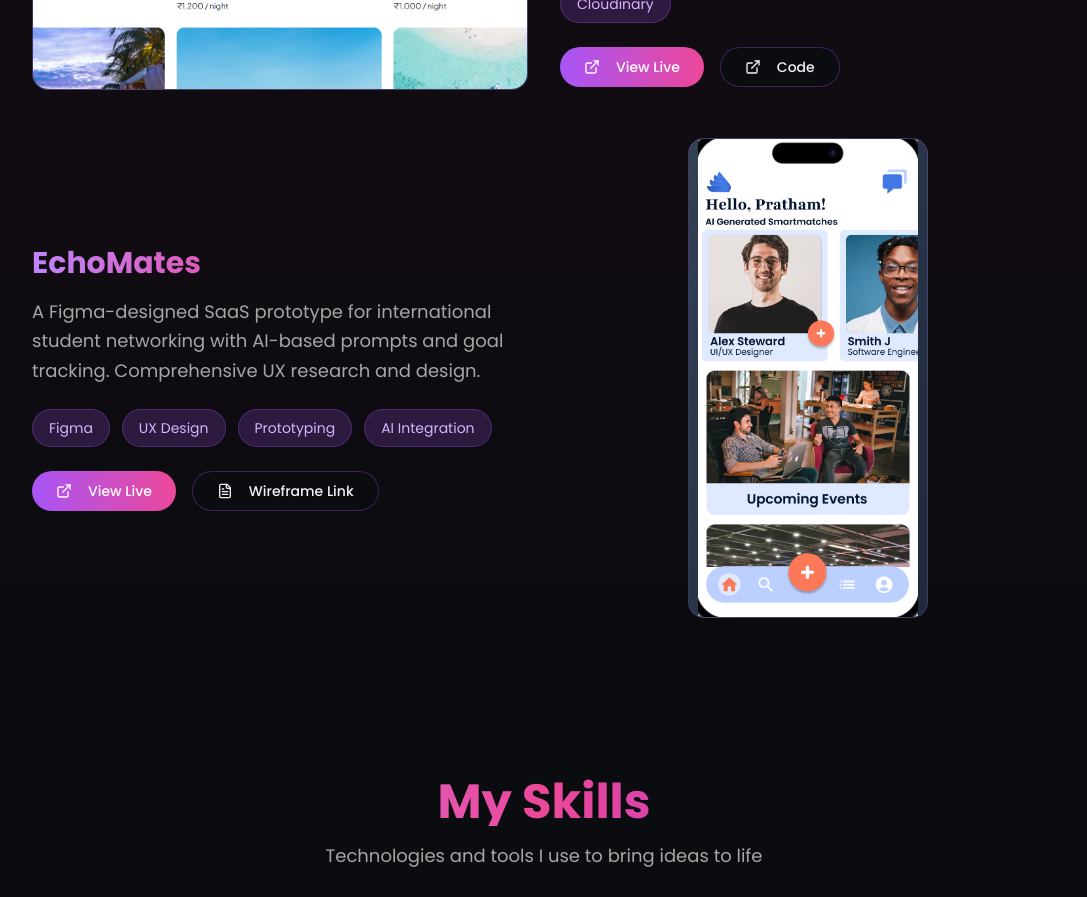
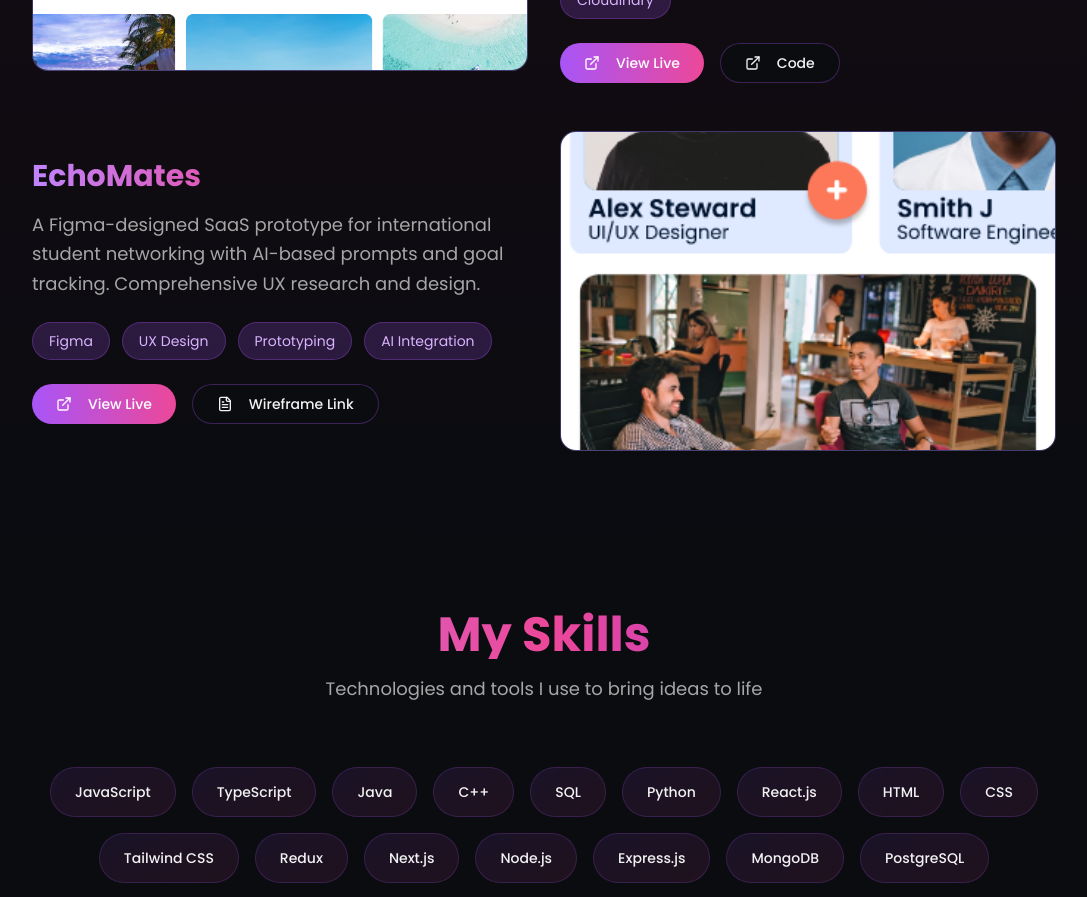
Before and after one commit to SumerThakur1771/sumer-thakur-portfolio, a React (Vite) app: page / in a window 1280 px wide. Shown: the part 1840-2737 px from the top of the page, without its empty margins (96-1183 px from the left). Built offline with nearby package versions, Linux system fonts and the light colour scheme.

Commit message:
reverted back the changes

```diff
--- a/src/components/Projects.tsx
+++ b/src/components/Projects.tsx
@@ -1,120 +1,3 @@
-
-// import React from 'react';
-// import { Button } from './ui/button';
-// import { ExternalLink, FileText } from 'lucide-react';
-
-// const Projects = () => {
-//   const projects = [
-//     {
-//       title: 'StayScape',
-//       description: 'A full-stack accommodation platform with CRUD listings, Mapbox maps, Cloudinary uploads, and session-based authentication. Built with React, Node.js, and MongoDB.',
-//       link: 'https://stayscape-v7dj.onrender.com/listings',
-//       github: 'https://github.com/SumerThakur1771/StayScape',
-//       tech: ['React', 'Node.js', 'MongoDB', 'Mapbox', 'Cloudinary'],
-//       image: '/lovable-uploads/eb5dea90-7779-4f0f-8eae-f73280d2a173.png'
-//     },
-//     {
-//       title: 'EchoMates',
-//       description: 'A Figma-designed SaaS prototype for international student networking with AI-based prompts and goal tracking. Comprehensive UX research and design.',
-//       link: 'https://www.figma.com/proto/ZcOYtt6E7OLUVqNIPX41us/EchoMates_Final-Exam',
-//       github: 'https://www.figma.com/design/ZcOYtt6E7OLUVqNIPX41us/EchoMates_Final-Exam?node-id=79-153&t=oUw3n7Exz6qQEhhP-0',
-//       tech: ['Figma', 'UX Design', 'Prototyping', 'AI Integration'],
-//       image: '/lovable-uploads/2e1897c3-7005-4aae-90d4-593b636ca9be.png'
-//     }
-//   ];
-
-//   return (
-//     <section id="projects" className="section-padding scroll-mt-28 bg-gradient-to-b from-background via-pink-950/10 to-background">
-//       <div className="container mx-auto">
-//         <div className="text-center mb-14">
-//           <h2 className="text-4xl md:text-5xl md:leading-normal font-bold gradient-text">
-//             My Projects
-//           </h2>
-//         </div>
-
-//         <div className="space-y-12">
-//           {projects.map((project, index) => (
-//             <div
-//               key={project.title}
-//               className={`flex flex-col lg:flex-row items-center gap-8 animate-fadeInUp ${
-//                 index % 2 === 1 ? 'lg:flex-row-reverse' : ''
-//               }`}
-//               style={{ animationDelay: `${index * 0.2}s` }}
-//             >
-//               {/* Project Image */}
-//               <div className="w-full lg:w-1/2">
-//                 <div className="relative group">
-//                   <div className="w-full h-80 bg-gradient-to-br from-slate-700 to-slate-800 rounded-2xl overflow-hidden border border-purple-500/20">
-//                     <img
-//                       src={project.image}
-//                       alt={project.title}
-//                       className="w-full h-full object-cover group-hover:scale-110 transition-transform duration-500"
-//                     />
-//                   </div>
-//                   <div className="absolute inset-0 bg-gradient-to-t from-purple-500/20 to-transparent rounded-2xl opacity-0 group-hover:opacity-100 transition-opacity duration-300"></div>
-//                 </div>
-//               </div>
-
-//               {/* Project Content */}
-//               <div className="w-full lg:w-1/2 space-y-6">
-//                 <div>
-//                   <h3 className="text-3xl font-bold gradient-text mb-4">
-//                     {project.title}
-//                   </h3>
-//                   <p className="text-muted-foreground leading-relaxed text-lg">
-//                     {project.description}
-//                   </p>
-//                 </div>
-
-//                 {/* Tech stack */}
-//                 <div className="flex flex-wrap gap-3">
-//                   {project.tech.map((tech) => (
-//                     <span
-//                       key={tech}
-//                       className="px-4 py-2 text-sm bg-purple-500/20 text-purple-300 rounded-full border border-purple-500/30 hover:bg-purple-500/30 transition-colors cursor-default"
-//                     >
-//                       {tech}
-//                     </span>
-//                   ))}
-//                 </div>
-
-//                 {/* Action buttons */}
-//                 <div className="flex gap-4">
-//                   <Button
-//                     className="bg-gradient-to-r from-purple-500 to-pink-500 hover:from-purple-600 hover:to-pink-600 text-white px-6 py-3 rounded-full font-medium transition-all duration-300 hover:scale-105"
-//                     onClick={() => window.open(project.link, '_blank')}
-//                   >
-//                     <ExternalLink className="mr-2 h-4 w-4" />
-//                     View Live
-//                   </Button>
-//                   <Button
-//                     variant="outline"
-//                     className="border-purple-500/30 hover:bg-purple-500/20 px-6 py-3 rounded-full font-medium"
-//                     onClick={() => window.open(project.github, '_blank')}
-//                   >
-//                     {project.title === 'EchoMates' ? (
-//                       <>
-//                         <FileText className="mr-2 h-4 w-4" />
-//                         Wireframe Link
-//                       </>
-//                     ) : (
-//                       <>
-//                         <ExternalLink className="mr-2 h-4 w-4" />
-//                         Code
-//                       </>
-//                     )}
-//                   </Button>
-//                 </div>
-//               </div>
-//             </div>
-//           ))}
-//         </div>
-//       </div>
-//     </section>
-//   );
-// };
-
-// export default Projects;
 
 import React from 'react';
 import { Button } from './ui/button';
@@ -124,32 +7,24 @@ const Projects = () => {
   const projects = [
     {
       title: 'StayScape',
-      description:
-        'A full-stack accommodation platform with CRUD listings, Mapbox maps, Cloudinary uploads, and session-based authentication. Built with React, Node.js, and MongoDB.',
+      description: 'A full-stack accommodation platform with CRUD listings, Mapbox maps, Cloudinary uploads, and session-based authentication. Built with React, Node.js, and MongoDB.',
       link: 'https://stayscape-v7dj.onrender.com/listings',
       github: 'https://github.com/SumerThakur1771/StayScape',
       tech: ['React', 'Node.js', 'MongoDB', 'Mapbox', 'Cloudinary'],
-      image: '/lovable-uploads/eb5dea90-7779-4f0f-8eae-f73280d2a173.png',
-      type: 'landscape',
+      image: '/lovable-uploads/eb5dea90-7779-4f0f-8eae-f73280d2a173.png'
     },
     {
       title: 'EchoMates',
-      description:
-        'A Figma-designed SaaS prototype for international student networking with AI-based prompts and goal tracking. Comprehensive UX research and design.',
+      description: 'A Figma-designed SaaS prototype for international student networking with AI-based prompts and goal tracking. Comprehensive UX research and design.',
       link: 'https://www.figma.com/proto/ZcOYtt6E7OLUVqNIPX41us/EchoMates_Final-Exam',
-      github:
-        'https://www.figma.com/design/ZcOYtt6E7OLUVqNIPX41us/EchoMates_Final-Exam?node-id=79-153&t=oUw3n7Exz6qQEhhP-0',
+      github: 'https://www.figma.com/design/ZcOYtt6E7OLUVqNIPX41us/EchoMates_Final-Exam?node-id=79-153&t=oUw3n7Exz6qQEhhP-0',
       tech: ['Figma', 'UX Design', 'Prototyping', 'AI Integration'],
-      image: '/lovable-uploads/2e1897c3-7005-4aae-90d4-593b636ca9be.png',
-      type: 'mobile',
-    },
+      image: '/lovable-uploads/2e1897c3-7005-4aae-90d4-593b636ca9be.png'
+    }
   ];
 
   return (
-    <section
-      id="projects"
-      className="section-padding scroll-mt-28 bg-gradient-to-b from-background via-pink-950/10 to-background"
-    >
+    <section id="projects" className="section-padding scroll-mt-28 bg-gradient-to-b from-background via-pink-950/10 to-background">
       <div className="container mx-auto">
         <div className="text-center mb-14">
           <h2 className="text-4xl md:text-5xl md:leading-normal font-bold gradient-text">
@@ -169,23 +44,13 @@ const Projects = () => {
               {/* Project Image */}
               <div className="w-full lg:w-1/2">
                 <div className="relative group">
-                  <div
-                    className={`${
-                      project.type === 'mobile'
-                        ? 'aspect-[9/18] max-h-[30rem] max-w-xs'
-                        : 'h-[22rem] w-full'
-                    } bg-gradient-to-br from-slate-700 to-slate-800 rounded-2xl overflow-hidden border border-purple-500/20 mx-auto`}
-                  >
+                  <div className="w-full h-80 bg-gradient-to-br from-slate-700 to-slate-800 rounded-2xl overflow-hidden border border-purple-500/20">
                     <img
                       src={project.image}
                       alt={project.title}
-                      className={`w-full h-full ${
-                        project.type === 'mobile' ? 'object-contain' : 'object-cover'
-                      } group-hover:scale-110 transition-transform duration-500`}
+                      className="w-full h-full object-cover group-hover:scale-110 transition-transform duration-500"
                     />
                   </div>
-
-                  {/* Hover Overlay */}
                   <div className="absolute inset-0 bg-gradient-to-t from-purple-500/20 to-transparent rounded-2xl opacity-0 group-hover:opacity-100 transition-opacity duration-300"></div>
                 </div>
               </div>
```
